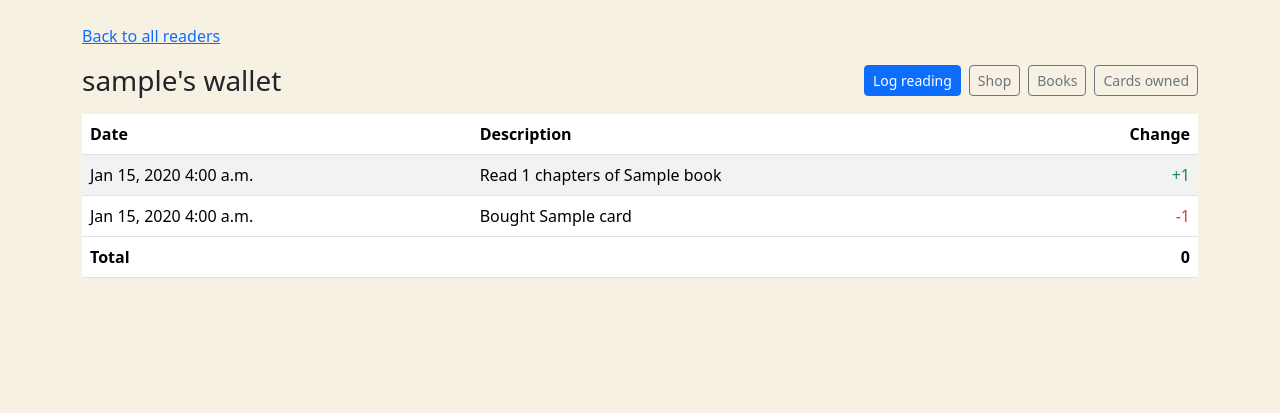
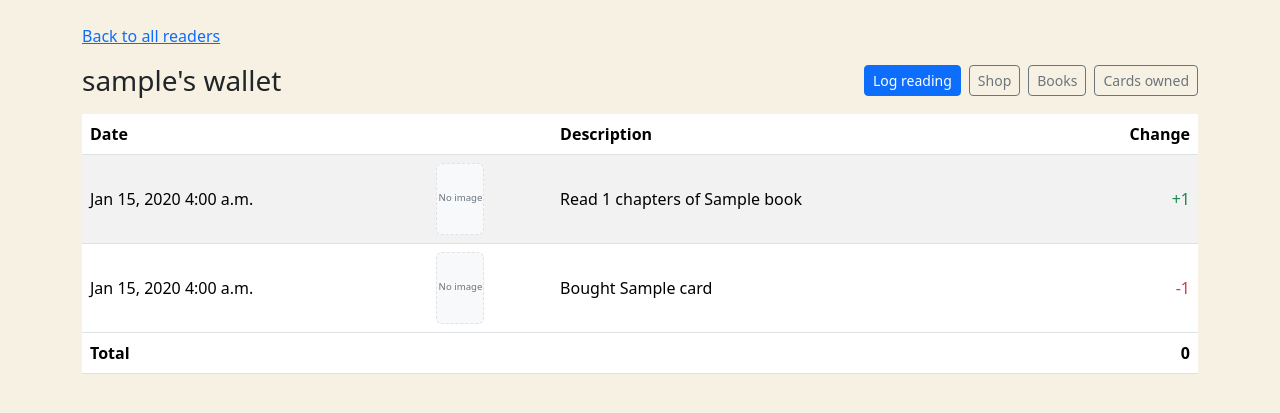
Before and after one commit to hodlhart/miniproject6SamuelHart, a Django app: page /readers/1/ in a window 1280 px wide. Shown: the part 56-469 px from the top of the page. Run offline with Django 5.2, Linux system fonts and the light colour scheme; a user stored in the database is signed in; tables that the repository leaves empty hold one stand-in row (values such as "Sample post"); some libraries are stand-ins or nearby versions.

Commit message:
Show book covers on the books page and artwork on the wallet statement
Both pages listed text only, while the landing page's recent books already showed cached covers, so
a child recognised a book in one place and not the other.

The books table gains a small cover to the left of each title, using the same book-thumb class and
placeholder as the landing page, so the titles stay aligned when a book has no cover.

The wallet statement gains artwork per line. StatementLine carries two new fields, the artwork
address and its alt text, filled in the view from the cached cover for a reading and the cached card
art for a purchase, both resolved through the same helper the rest of the app uses. A line with no
artwork renders the placeholder in the same box.

The Change column is still coloured by sign, the single Total row remains in the table footer, and
local time formatting is unchanged.

Style sweep clean, ruff clean, manage.py check clean.

```diff
--- a/library/templates/library/wallet.html
+++ b/library/templates/library/wallet.html
@@ -19,10 +19,12 @@
 </div>
 
 
+<div class="table-responsive">
   <table class="table table-striped align-middle bg-white">
     <thead>
       <tr>
         <th scope="col">Date</th>
+        <th scope="col"><span class="visually-hidden">Artwork</span></th>
         <th scope="col">Description</th>
         <th scope="col" class="text-end">Change</th>
       </tr>
@@ -31,6 +33,16 @@
       {% for line in lines %}
       <tr>
         <td class="text-nowrap">{{ line.when|date:"M j, Y g:i a" }}</td>
+        <td>
+          {% if line.artwork %}
+          <img src="{{ line.artwork }}" alt="{{ line.artwork_alt }}"
+               class="book-thumb">
+          {% else %}
+          <span class="book-thumb book-thumb-placeholder" aria-hidden="true">
+            No image
+          </span>
+          {% endif %}
+        </td>
         <td>{{ line.description }}</td>
         <td class="text-end {% if line.change > 0 %}text-success{% else %}text-danger{% endif %}">
           {% if line.change > 0 %}+{% endif %}{{ line.change }}
@@ -38,15 +50,16 @@
       </tr>
       {% empty %}
       <tr>
-      <td colspan="3" class="text-secondary">No readings or purchases yet.</td>
+        <td colspan="4" class="text-secondary">No readings or purchases yet.</td>
       </tr>
       {% endfor %}
     </tbody>
     <tfoot>
       <tr class="fw-bold">
-      <th scope="row" colspan="2">Total</th>
+        <th scope="row" colspan="3">Total</th>
         <td class="text-end">{{ balance }}</td>
       </tr>
     </tfoot>
   </table>
+</div>
 {% endblock %}
--- a/library/views.py
+++ b/library/views.py
@@ -62,6 +62,8 @@ class StatementLine:
     when: datetime
     description: str
     change: int
+    artwork: str | None
+    artwork_alt: str
 
 
 def _reader_balance(reader):
@@ -102,6 +104,8 @@ def _statement_lines(reader):
             when=reading.logged_at,
             description=f"Read {reading.chapters} chapters of {reading.book.title}",
             change=reading.chapters,
+            artwork=reading.book.cached_cover_url,
+            artwork_alt=f"Cover of {reading.book.title}",
         )
         for reading in readings
     ]
@@ -110,6 +114,8 @@ def _statement_lines(reader):
             when=purchase.purchased_at,
             description=f"Bought {purchase.card.name}",
             change=-purchase.chapters_spent,
+            artwork=purchase.card.cached_image_url,
+            artwork_alt=f"{purchase.card.name} card art",
         )
         for purchase in purchases
     )
```
Also changed, not shown: library/templates/library/books.html (+14 -1 lines). Lines whose indentation alone changed are shown as unchanged.
